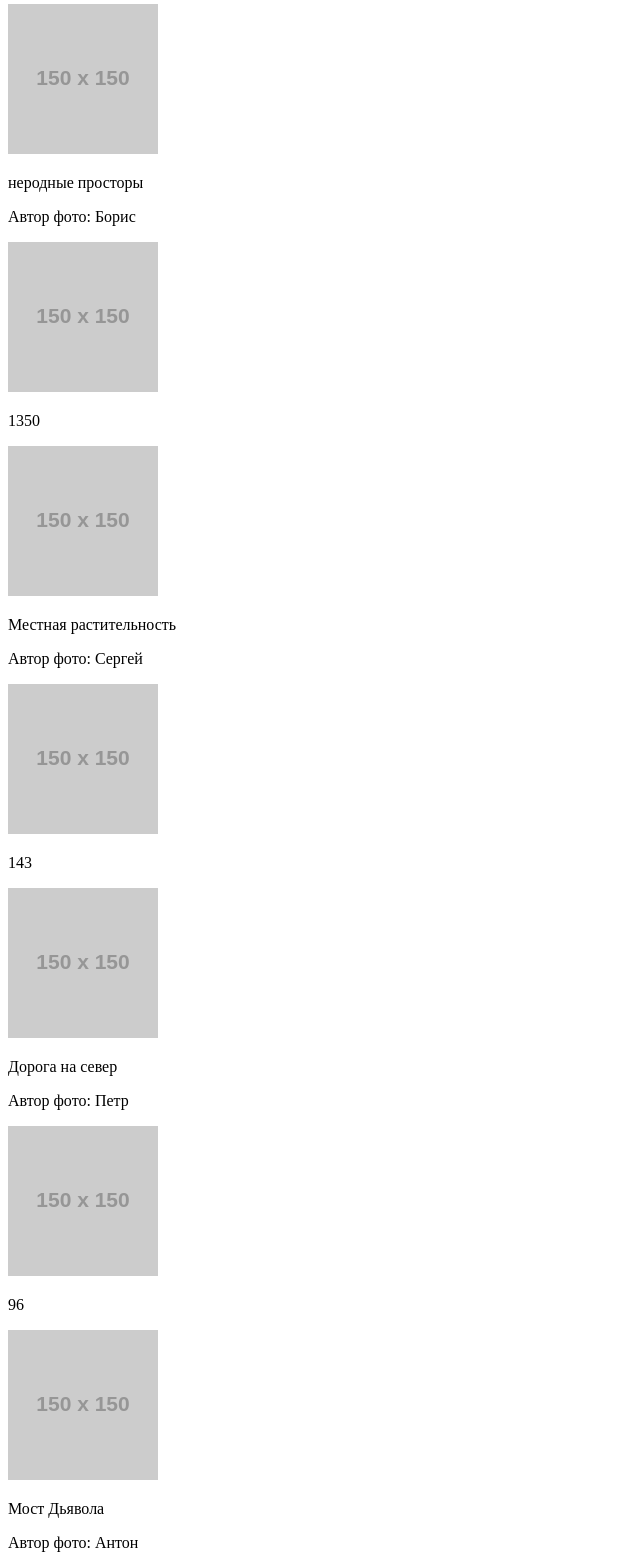
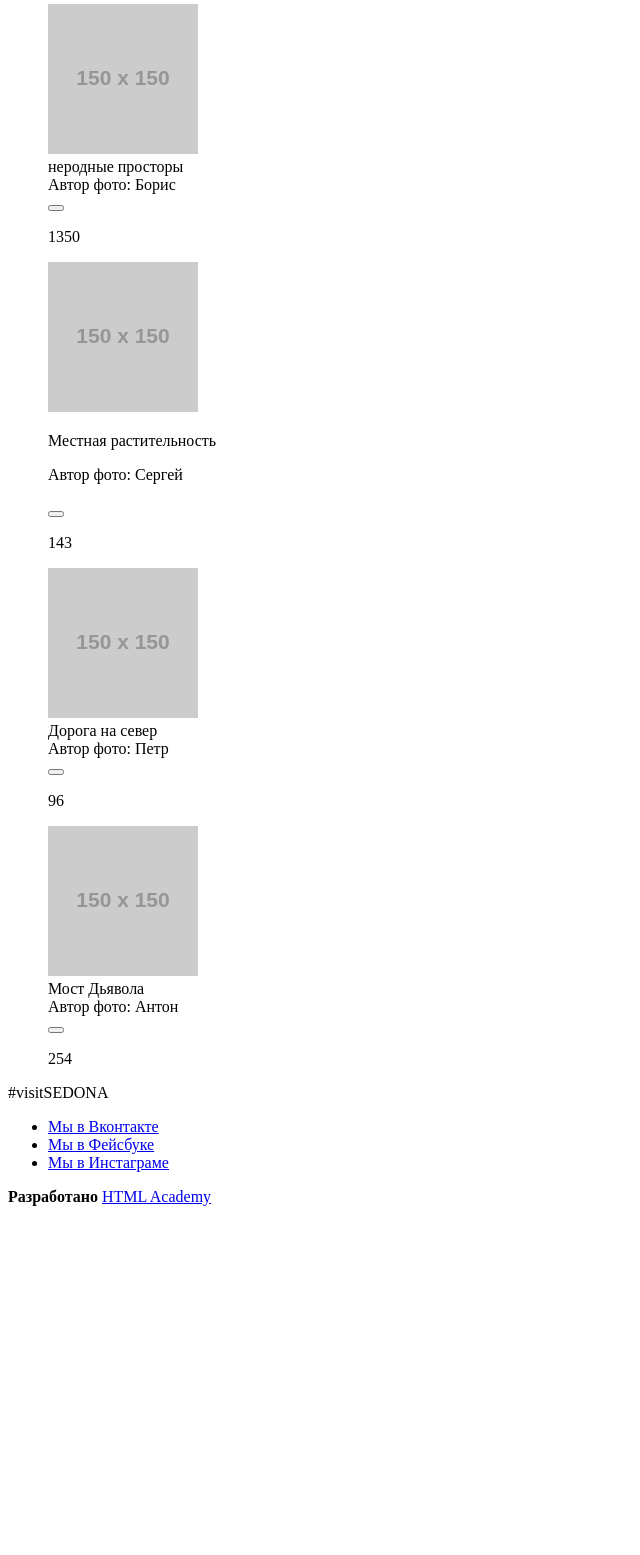
Before and after one commit to YuShato/1474119-sedona-20, a website: page source/photo.html in a window 1280 px wide. Shown: the part 538-2093 px from the top of the page, without its empty margins (0-640 px from the left). After the commit the page ends 1752 px from the top, so only its background shows below. Drawn offline with Linux system fonts and the light colour scheme; placeholder pictures from the web are drawn by us.

Commit message:
Добавляет исправления в photo.html

```diff
--- a/source/photo.html
+++ b/source/photo.html
@@ -3,7 +3,7 @@
 
 <head>
   <meta charset="utf-8">
-  <title>HTML Academy: Седона</title>
+  <title>HTML Academy: Седона фото</title>
 </head>
 
 <body class="page__body">
@@ -43,40 +43,57 @@
     <img src="https://via.placeholder.com/150x150" alt="Главная фотография города Седона">
     <section class="photos">
       <h2 class="site-title site-title--dark">Фото и видео</h2>
-      <p class="photo-description site-description site-description--dark">Не можете решиться на путешествие из-за курса? Фотографии помогут вам забыть о политике и экономике.</p>
+      <p class="photo-description site-description site-description--dark">Не можете решиться на путешествие из-за
+        курса? Фотографии помогут вам забыть о политике и экономике.</p>
       <!-- первое фото -->
-      <div class="photos__item">
-        <img class="photos__pic" src="https://via.placeholder.com/150x150" alt="Закат по дороге в Седону">
-        <p class="photos__description">неродные просторы</p>
-        <p class="photos__legend photo-description site-description site-description--dark">Автор фото: Борис</p>
-        <img class="photos__like" src="https://via.placeholder.com/150x150" alt="Поставить лайк фото">
+      <figure class="photos__item">
+        <a href="#">
+          <img class="photos__pic" src="https://via.placeholder.com/150x150" alt="Закат по дороге в Седону">
+        </a>
+        <figcaption class="photos__description">неродные просторы</figcaption>
+        <figcaption class="photos__legend photo-description site-description site-description--dark">Автор фото: Борис
+        </figcaption>
+        <button class="photos__like" src="https://via.placeholder.com/150x150"
+          aria-label="Поставить лайк фото"></button>
         <p class="photos__description">1350</p>
-      </div>
+      </figure>
       <!-- второе фото -->
-      <div class="photos__item">
-        <img class="photos__pic" src="https://via.placeholder.com/150x150" alt="Местная растительность">
+      <figure class="photos__item">
+        <a href="#">
+          <img class="photos__pic" src="https://via.placeholder.com/150x150" alt="Местная растительность">
+        </a>
         <p class="photos__description">Местная растительность</p>
         <p class="photos__legend photo-description site-description site-description--dark">Автор фото: Сергей</p>
-        <img class="photos__like" src="https://via.placeholder.com/150x150" alt="Поставить лайк фото">
+        <button class="photos__like" src="https://via.placeholder.com/150x150"
+          aria-label="Поставить лайк фото"></button>
         <p class="photos__description">143</p>
-      </div>
+      </figure>
       <!-- третье фото -->
-      <div class="photos__item">
-        <img class="photos__pic" src="https://via.placeholder.com/150x150" alt="Дорога на север">
-        <p class="photos__description">Дорога на север</p>
-        <p class="photos__legend photo-description site-description site-description--dark">Автор фото: Петр</p>
-        <img class="photos__like" src="https://via.placeholder.com/150x150" alt="Поставить лайк фото">
+      <figure class="photos__item">
+        <a href="#">
+          <img class="photos__pic" src="https://via.placeholder.com/150x150" alt="Дорога на север">
+        </a>
+        <figcaption class="photos__description">Дорога на север</figcaption>
+        <figcaption class="photos__legend photo-description site-description site-description--dark">Автор фото: Петр
+        </figcaption>
+        <button class="photos__like" src="https://via.placeholder.com/150x150"
+          aria-label="Поставить лайк фото"></button>
         <p class="photos__description">96</p>
-      </div>
-       <!-- четвертое фото -->
-       <div class="photos__item">
-        <img class="photos__pic" src="https://via.placeholder.com/150x150" alt="Мост Дьявола">
-        <p class="photos__description">Мост Дьявола</p>
-        <p class="photos__legend photo-description site-description site-description--dark">Автор фото: Антон</p>
-        <img class="photos__like" src="https://via.placeholder.com/150x150" alt="Поставить лайк фото">
+      </figure>
+      <!-- четвертое фото -->
+      <figure class="photos__item">
+        <a href="#">
+          <img class="photos__pic" src="https://via.placeholder.com/150x150" alt="Мост Дьявола">
+        </a>
+        <figcaption class="photos__description">Мост Дьявола</figcaption>
+        <figcaption class="photos__legend photo-description site-description site-description--dark">Автор фото: Антон
+        </figcaption>
+        <button class="photos__like" src="https://via.placeholder.com/150x150"
+          aria-label="Поставить лайк фото"></button>
         <p class="photos__description">254</p>
-      </div>
+      </figure>
     </section>
+    <!-- здесь будет блок с видео -->
   </main>
   <footer class="page-footer">
     <div class="page-footer__wrapper">
```
Also changed, not shown: source/form.html (+2 -1 lines), source/index.html (+2 -0 lines).
